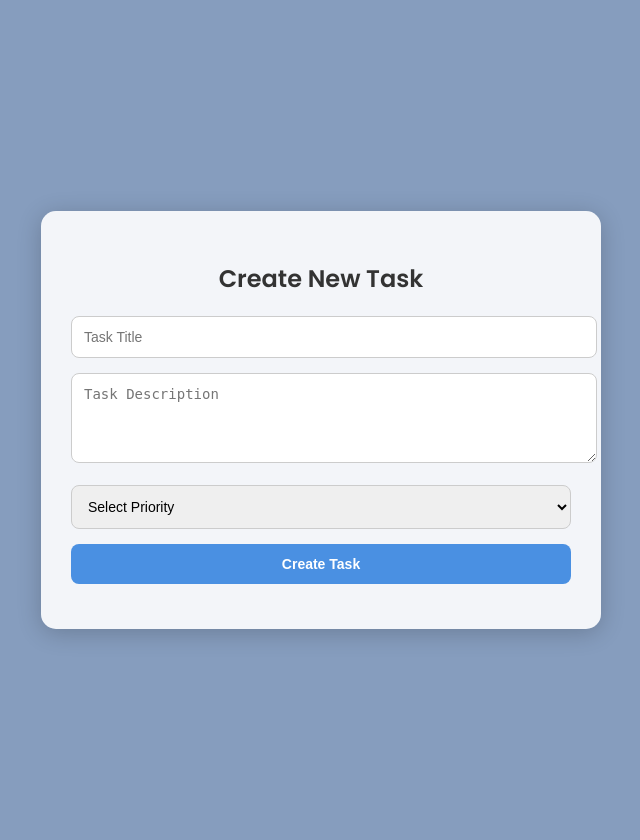
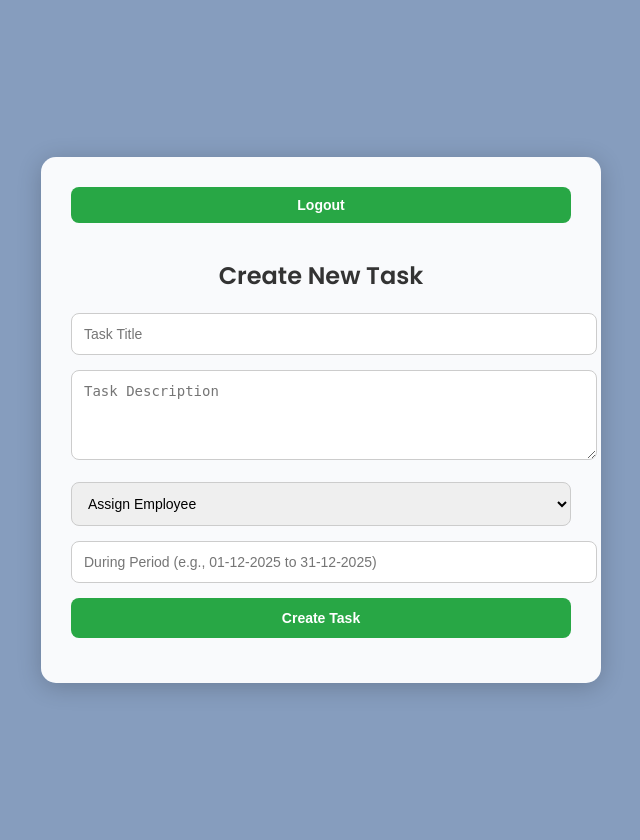
Before and after one commit to santhiya010/HR-Task-Management-System, a Django app: page /tasks/create/ in a window 1280 px wide. Shown: the whole page, without its empty margins (319-959 px from the left). Run offline with Django 5.2, Linux system fonts and the light colour scheme; a user stored in the database is signed in.

Commit message:
Added logout button, assign employee, and during period

```diff
--- a/hrproject/settings.py
+++ b/hrproject/settings.py
@@ -22,10 +22,10 @@
 # SECURITY WARNING: keep the secret key used in production secret!
 SECRET_KEY = 'replace-this-with-a-secure-secret-for-production'
 
-DEBUG = True
+DEBUG = False
 # SECURITY WARNING: don't run with debug turned on in production!
 
-ALLOWED_HOSTS = []
+ALLOWED_HOSTS =['santhiya.pythonanywhere.com']
 
 
 # Application definition
@@ -116,7 +116,7 @@
 # https://docs.djangoproject.com/en/5.2/howto/static-files/
 
 STATIC_URL = 'static/'
-STATICFILES_DIRS = [ BASE_DIR / 'static' ]
+STATIC_ROOT = BASE_DIR / 'staticfiles'
 DEFAULT_AUTO_FIELD = 'django.db.models.BigAutoField'
 
 
--- a/tasks/templates/tasks/create_task.html
+++ b/tasks/templates/tasks/create_task.html
@@ -20,7 +20,7 @@
         }
 
         .task-form-container {
-            background: rgba(255, 255, 255, 0.9);
+            background: rgba(255, 255, 255, 0.95);
             padding: 30px;
             border-radius: 15px;
             box-shadow: 0 4px 25px rgba(0,0,0,0.2);
@@ -43,16 +43,29 @@
             font-size: 14px;
         }
 
-        button {
-            background: #4A90E2;
+        /* Green buttons */
+        .btn-green {
+            background: #28a745;
             color: white;
             font-weight: bold;
             border: none;
             cursor: pointer;
         }
 
-        button:hover {
-            background: #357ABD;
+        .btn-green:hover {
+            background: #218838;
+        }
+
+        /* Logout button */
+        .btn-logout {
+            background: #28a745;
+            color: white;
+            font-weight: bold;
+            border: none;
+            padding: 10px;
+            border-radius: 8px;
+            cursor: pointer;
+            margin-bottom: 15px;
         }
 
         /* ------------------ MEDIA QUERIES ------------------ */
@@ -82,18 +95,32 @@
 <body>
 
 <div class="task-form-container">
+
+    <!-- Logout button -->
+    <form action="{% url 'logout' %}" method="post">
+        {% csrf_token %}
+        <button type="submit" class="btn-logout">Logout</button>
+    </form>
+
     <h2>Create New Task</h2>
     <form method="post">
         {% csrf_token %}
         <input type="text" name="title" placeholder="Task Title" required>
         <textarea name="description" placeholder="Task Description" rows="4" required></textarea>
-        <select name="priority" required>
-            <option value="">Select Priority</option>
-            <option value="Low">Low</option>
-            <option value="Medium">Medium</option>
-            <option value="High">High</option>
+
+        <!-- Assign Employee -->
+        <select name="assigned_to" required>
+            <option value="">Assign Employee</option>
+            {% for employee in employees %}
+                <option value="{{ employee.id }}">{{ employee.username }}</option>
+            {% endfor %}
         </select>
-        <button type="submit">Create Task</button>
+
+        <!-- During Period -->
+        <input type="text" name="period" placeholder="During Period (e.g., 01-12-2025 to 31-12-2025)" required>
+
+        <!-- Create Task Button -->
+        <button type="submit" class="btn-green">Create Task</button>
     </form>
 </div>
 
```
